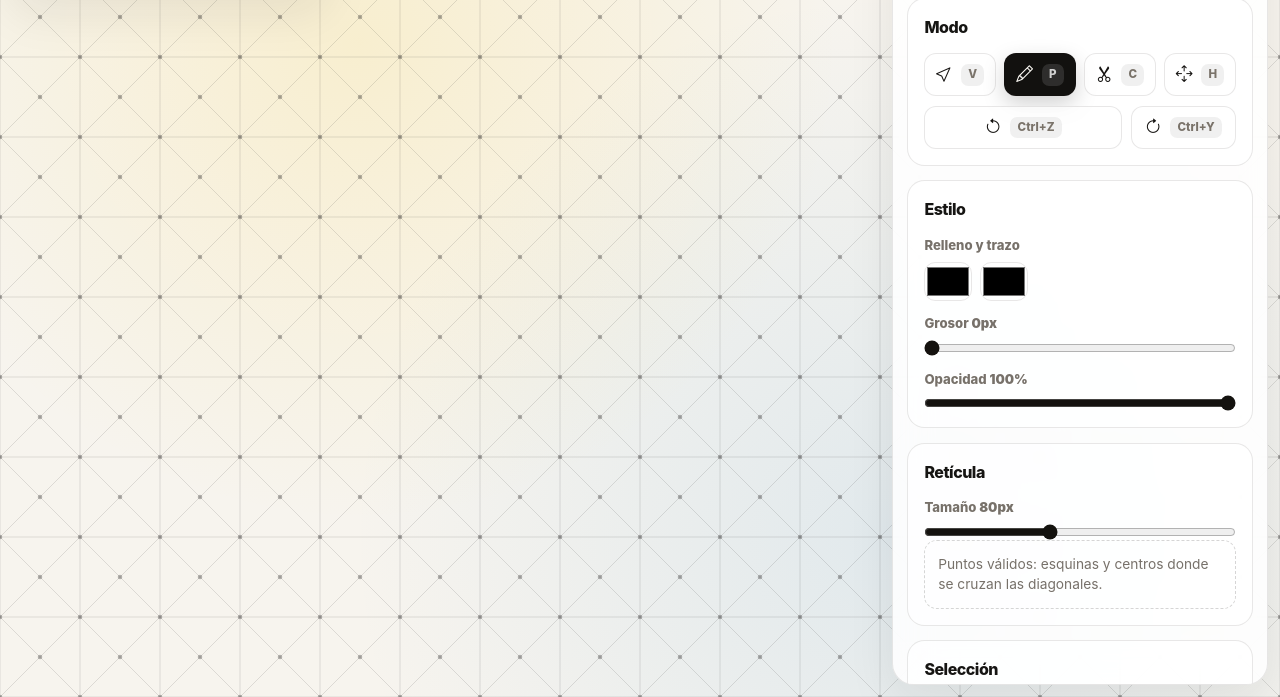
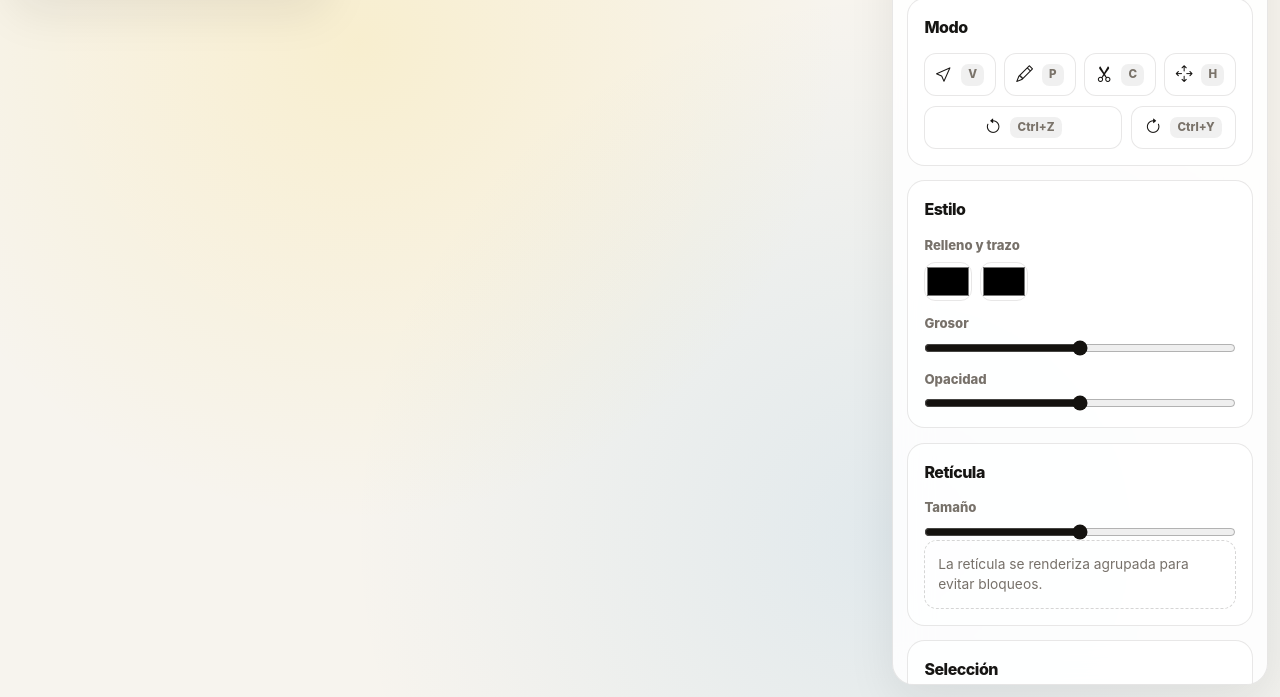
Before and after one commit to jalonsomerchan/logo-creator, a website built with Vite: page index.html in a window 1280 px wide. Shown: the part 103-800 px from the top of the page. Built offline with nearby package versions, Linux system fonts and the light colour scheme.

Commit message:
Use optimized memory-safe editor

```diff
--- a/index.html
+++ b/index.html
@@ -17,6 +17,6 @@
   <body>
     <noscript>Necesitas activar JavaScript para usar Logo Creator.</noscript>
     <main id="app" class="app-shell"></main>
-    <script type="module" src="/src/js/app8.js"></script>
+    <script type="module" src="/src/js/app9.js"></script>
   </body>
 </html>
```
